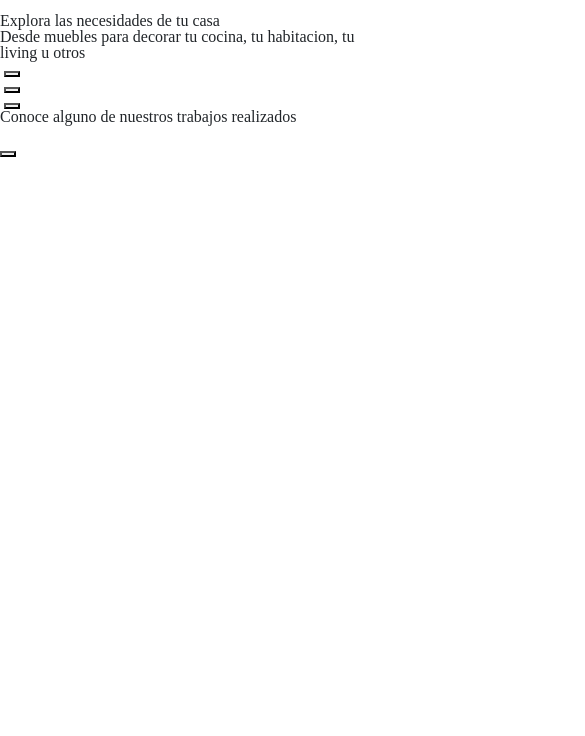
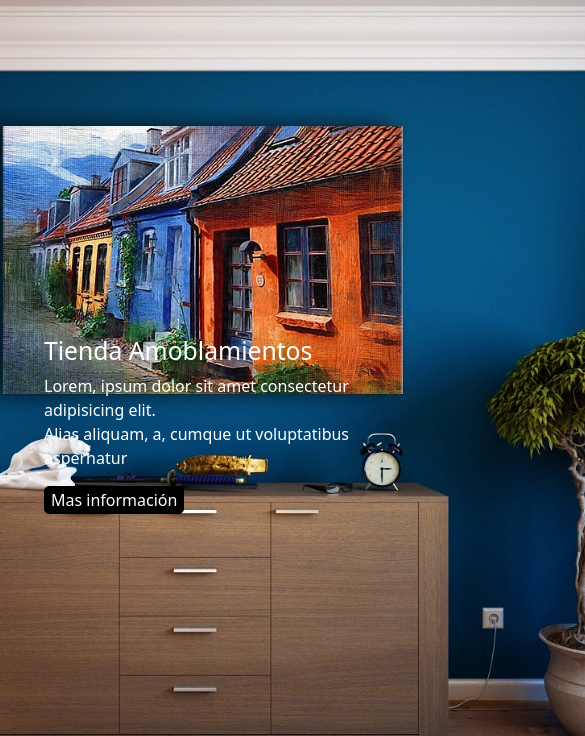
Before and after one commit to AlvarezSantiago-dev/proyecto-coder, a plain HTML site: page index.html in a window 390 px wide. Shown: the part 115-851 px from the top of the page, 585 px wide, since content can reach past the window. Drawn offline with nearby package versions, Linux system fonts and the light colour scheme.

Commit message:
Correccion errores en la version mobile

```diff
--- a/index.html
+++ b/index.html
@@ -7,9 +7,6 @@
     <meta name="viewport" content="width=device-width, initial-scale=1.0">
     <link href="https://cdn.jsdelivr.net/npm/bootstrap@5.3.0-alpha3/dist/css/bootstrap.min.css" rel="stylesheet"
         integrity="sha384-KK94CHFLLe+nY2dmCWGMq91rCGa5gtU4mk92HdvYe+M/SXH301p5ILy+dN9+nJOZ" crossorigin="anonymous">
-    <script src="https://cdn.jsdelivr.net/npm/bootstrap@5.3.0-alpha3/dist/js/bootstrap.bundle.min.js"
-        integrity="sha384-ENjdO4Dr2bkBIFxQpeoTz1HIcje39Wm4jDKdf19U8gI4ddQ3GYNS7NTKfAdVQSZe"
-        crossorigin="anonymous"></script>
     <link rel="stylesheet" href="./styles/styles.css">
     <title>Lo Quiero Asi</title>
 </head>
@@ -56,40 +53,38 @@
             </div>
         </div>
     </nav>
-    </nav>
 </header>
 
 <body>
     <main>
         <section>
-            <div class="container-index">
-                <h2>@logotipo</h2>
-                <p>Lorem, ipsum dolor sit amet consectetur adipisicing elit. Alias aliquam, a, cumque ut voluptatibus
-                    aspernatur quos porro voluptas veniam maiores necessitatibus incidunt harum placeat repellendus
-                    eveniet illum dolorem? Cumque, ducimus?</p>
-                <img src="" alt="">
+            <div class="card_index">
+                <img class="card_index_img" src="./img/img-index.jpg" alt="">
+                <div class="card_index_texto">
+                    <h2>Tienda Amoblamientos</h2>
+                    <p>Lorem, ipsum dolor sit amet consectetur adipisicing elit.<br> Alias aliquam, a, cumque ut
+                        voluptatibus
+                        aspernatur</p>
+                    <button class="card_index_btn">Mas información</button>
+                </div>
             </div>
         </section>
         <section>
-            <div>
-                <h3>Explora las necesidades de tu casa</h3>
-                <p>Desde muebles para decorar tu cocina, tu habitacion, tu living u otros</p>
+            <div class="container-index-2">
+                <h3 class="tittle-2">Explora las necesidades de tu casa</h3>
+                <p class="parrafo-2">Lorem ipsum dolor sit amet, consectetur adipisicing elit. Veritatis vel, aliquam eum ut assumenda,
+                    harum earum corporis laudantium, ea accusantium odio ab inventore </p>
             </div>
         </section>
         <section>
-            <div class="container-imgs">
-                <div class="img-buttons">
-                    <img src="" alt="">
-                    <button></button>
-                </div>
-                <div class="img-buttons">
-                    <img src="" alt="">
-                    <button></button>
-                </div>
-                <div class="img-buttons">
-                    <img src="" alt="">
-                    <button></button>
-                </div>
+            <div class="container-categorias">
+                <img src="./img/categoria-cocina.jpg" alt="">
+                <button class="btn_categorias">Muebles Cocina</button>
+                <img src="./img/categoria-cocina.jpg" alt="">
+                <button class="btn_categorias">Muebles habitación</button>
+                <img src="" alt="">
+                <button class="btn_categorias">Muebles living</button>
+                <img src="./img/categoria-cocina.jpg" alt="">
             </div>
         </section>
         <section>
@@ -108,6 +103,9 @@
     </main>
     <footer>
     </footer>
+    <script src="https://cdn.jsdelivr.net/npm/bootstrap@5.3.0-alpha3/dist/js/bootstrap.bundle.min.js"
+        integrity="sha384-ENjdO4Dr2bkBIFxQpeoTz1HIcje39Wm4jDKdf19U8gI4ddQ3GYNS7NTKfAdVQSZe"
+        crossorigin="anonymous"></script>
 </body>
 
 </html>
--- a/styles/styles.css
+++ b/styles/styles.css
@@ -1,54 +1,41 @@
-/* Resset css*/
-html, body, div, span, applet, object, iframe,
-h1, h2, h3, h4, h5, h6, p, blockquote, pre,
-a, abbr, acronym, address, big, cite, code,
-del, dfn, em, img, ins, kbd, q, s, samp,
-small, strike, strong, sub, sup, tt, var,
-b, u, i, center,
-dl, dt, dd, ol, ul, li,
-fieldset, form, label, legend,
-table, caption, tbody, tfoot, thead, tr, th, td,
-article, aside, canvas, details, embed,
-figure, figcaption, footer, header, hgroup,
-menu, nav, output, ruby, section, summary,
-time, mark, audio, video {
-	margin: 0;
-	padding: 0;
-	border: 0;
-	font-size: 100%;
-	font: inherit;
-	vertical-align: baseline;
+html {
 	box-sizing: border-box;
 }
-
-/* HTML5 display-role reset for older browsers */
-article, aside, details, figcaption, figure,
-footer, header, hgroup, menu, nav, section {
-	display: block;
+main {
+	padding-top: 25px;
 }
-body {
-	line-height: 1;
+.card_index {
+	width: 100vw;
+	height: 870px;
+	display: flex;
+	justify-content: center;
+	position: relative;
 }
-ol, ul {
-	list-style: none;
+.card_index_texto {
+	color: white;
+	position: absolute;
+	top: 385px;
+	left: 44px;
 }
-blockquote, q {
-	quotes: none;
+.card_index_img {
+	object-fit: contain;
 }
-blockquote:before, blockquote:after,
-q:before, q:after {
-	content: '';
-	content: none;
-}
-table {
-	border-collapse: collapse;
-	border-spacing: 0;
+.card_index_btn{
+	color: white;
+	background-color: black;
+	border: 1px solid black;
+	border-radius: 5px;
 }
 
-
-
-/*Comienzo  estilos index.html*/
-html {
+/* Estilos segundo contenedor flex*/
+.container-index-2 {
+	height: 170px;
+	background-color: blueviolet;
 	display: flex;
-	justify-content: center;
+	flex-direction:column;
+	align-items: center;
+	row-gap: 15px;
 }
+.tittle-2 {
+	padding-top: 25px;
+}
```
Also changed, not shown: pages/contacto.html (+3 -3 lines), pages/sobrenosotros.html (+3 -3 lines), pages/tienda.html (+3 -3 lines), pages/trabajos.html (+3 -3 lines), img/categoria-cocina.jpg (added), img/img-index.jpg (added), img/muestra-1.jpg (added), img/muestra-2.jpg (added), img/muestra-4.jpg (added), img/muestra-5.jpg (added), img/muestra-6.jpg (added), img/muestra3.jpg (added), img/producto-1.jpg (added).
